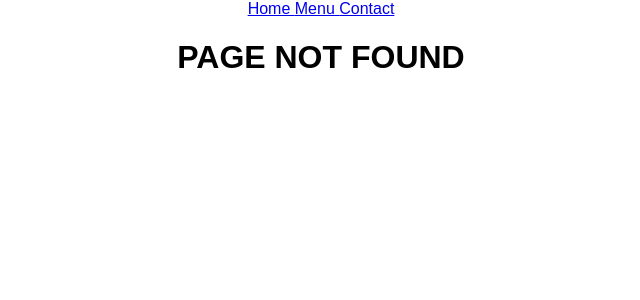
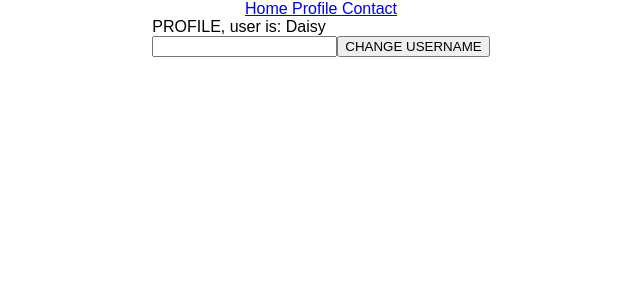
Before and after one commit to daisyyedda/ReactJS-Episode1, a React (Create React App) app: page /profile in a window 1280 px wide. Before the commit this address had no page. Shown: the top 300 px of the page, without its empty margins (319-959 px from the left). Built offline with nearby package versions, Linux system fonts and the light colour scheme.

Commit message:
useContext hook

```diff
--- a/src/App.js
+++ b/src/App.js
@@ -9,23 +9,32 @@
 import "./App.css";
 import {BrowserRouter as Router, Routes, Route }from 'react-router-dom'
 import { Home } from "./pages/Home";
-import { Menu } from "./pages/Menu";
+import { Profile } from "./pages/Profile";
 import { Contact } from "./pages/Contact";
 import { Error } from "./pages/Error";
-import  {Navbar } from "./pages/Navbar";
+import { Navbar } from "./pages/Navbar";
+import { useState, createContext } from "react";
+
+export const AppContext = createContext();
 
 function App() {
+  const [username, setUsername] = useState("Daisy");
+
   return (
     <div className="App">
-      <Router>
-        <Navbar/>
-        <Routes>
-          <Route path="/" element={<Home/>} />
-          <Route path="/menu" element={<Menu/>} />
+      <AppContext.Provider value={{ username, setUsername }}>
+        <Router>
+          <Navbar/>
+          <Routes>
+          <Route path="/" element={<Home />} />
+          <Route
+            path="/profile"
+            element={<Profile/>} />
           <Route path="/contact" element={<Contact/>} />
           <Route path="*" element={<Error/>} />
-        </Routes>
-      </Router>
+          </Routes>
+        </Router>
+      </AppContext.Provider>
     </div>
   );
 }
--- /dev/null
+++ b/src/components/ChangeProfile.js
@@ -0,0 +1,13 @@
+import { useState, useContext } from "react";
+import { AppContext } from "../App";
+
+export const ChangeProfile = () => {
+  const { setUsername } = useContext(AppContext);
+  const [newUsername, setNewUsername] = useState("");
+  return (
+    <div>
+      <input onChange={(event) => { setNewUsername(event.target.value); }}/>
+      <button onClick={() => { setUsername(newUsername); }}> CHANGE USERNAME </button>
+    </div>
+  )
+}
--- a/src/pages/Home.js
+++ b/src/pages/Home.js
@@ -1,3 +1,7 @@
-export const Home = () => {
-  return <h1> THIS IS THE HOME PAGE </h1>
+import { useContext } from "react";
+import { AppContext } from "../App";
+
+export const Home = (props) => {
+  const { username } = useContext(AppContext);
+  return <h1> THIS IS THE HOME PAGE AND USER IS {props.username} </h1>
 }
--- a/src/pages/Menu.js
+++ /dev/null
@@ -1,3 +0,0 @@
-export const Menu = () => {
-  return <h1> THIS IS THE MENU PAGE </h1>
-}
--- a/src/pages/Navbar.js
+++ b/src/pages/Navbar.js
@@ -4,7 +4,7 @@
   return (
     <div>
       <Link to="/"> Home </Link>
-      <Link to="/menu"> Menu </Link>
+      <Link to="/profile"> Profile </Link>
       <Link to="/contact"> Contact </Link>
     </div>
   )
--- /dev/null
+++ b/src/pages/Profile.js
@@ -0,0 +1,14 @@
+import { ChangeProfile } from "../components/ChangeProfile";
+import { useContext } from "react";
+import { AppContext } from "../App";
+
+export const Profile = (props) => {
+  const { username} = useContext(AppContext);
+
+  return (
+    <div>
+      PROFILE, user is: {username}
+      <ChangeProfile/>
+    </div>
+  );
+}
```
